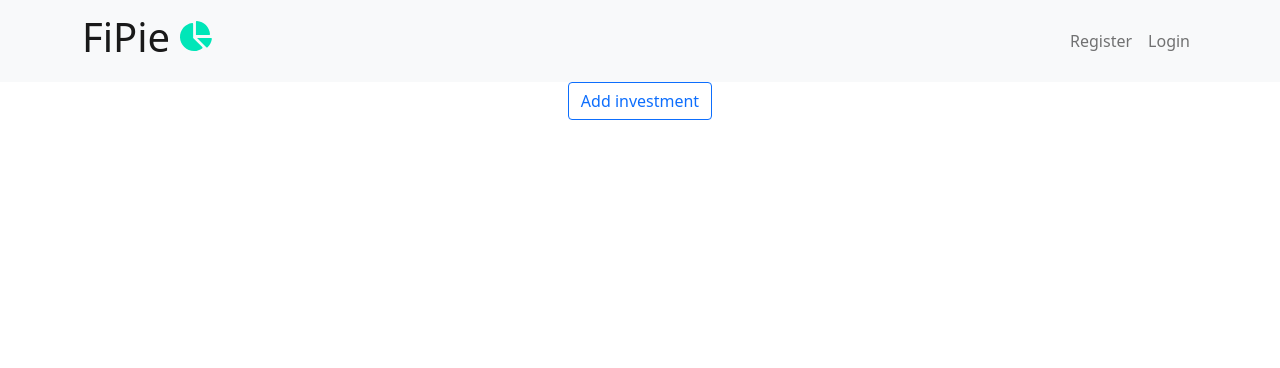
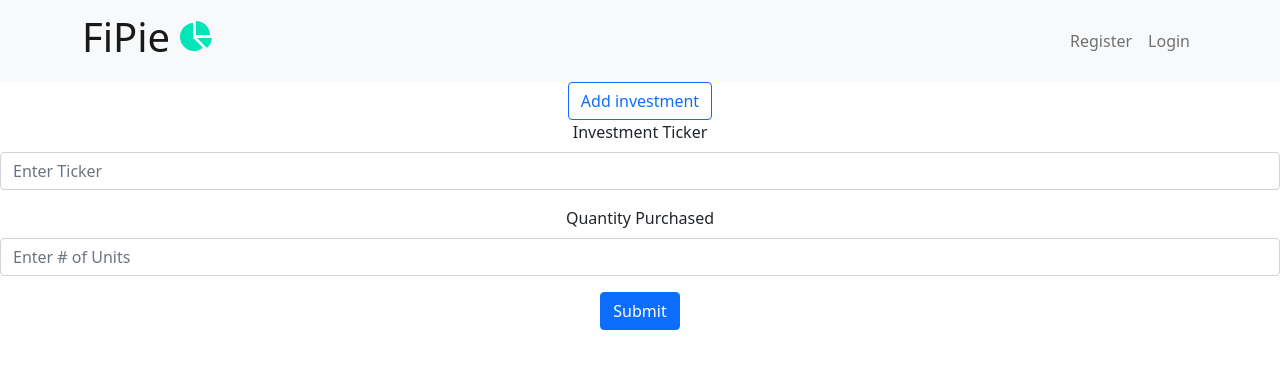
Before and after one commit to sean21johnson/FiPie-Client, a React (Create React App) app: page / in a window 1280 px wide. Shown: the top 368 px of the page. Built offline with nearby package versions, Linux system fonts and the light colour scheme.

Commit message:
working on investment form

```diff
--- a/src/App.tsx
+++ b/src/App.tsx
@@ -1,28 +1,48 @@
-import React, { useState } from 'react';
+import React, { useState } from "react";
 
-import HeaderSample from './HeaderSample'
-import NavBar from './components/NavBar';
-import PrimaryButton from './components/PrimaryButton';
+import HeaderSample from "./HeaderSample";
+import NavBar from "./components/NavBar";
+import PrimaryButton from "./components/PrimaryButton";
+import InvestmentForm from "./components/InvestmentForm";
 
-import 'bootstrap/dist/css/bootstrap.min.css';
-import './App.css';
+import "bootstrap/dist/css/bootstrap.min.css";
+import "./App.css";
 
 function App() {
+	const [data, setData] = React.useState({});
 
-  const [data, setData] = React.useState()
+	const handlePrimaryClick = () => {
+		console.log("primary button clicked");
+	};
 
-  const handlePrimaryClick = () => {
-    console.log('primary button clicked')
-  }
+	const handleInvestmentSubmit = (e: any) => {
+		e.preventDefault();
+		console.log(e.target.formBasicTicker.value);
 
-  return (
-    <div className="App">
+		const ticker = e.target.formBasicTicker.value;
+		const quantity = e.target.formBasicQuantity.value;
 
-      <NavBar />
+		const newInvestment = {
+			ticker: ticker,
+			quantity: quantity,
+		};
 
-      <PrimaryButton handlePrimaryClick={handlePrimaryClick} title={"Add investment"} />
-    </div>
-  );
+		setData(newInvestment);
+
+    console.log(data)
+	};
+
+	return (
+		<div className="App">
+			<NavBar />
+
+			<PrimaryButton
+				handlePrimaryClick={handlePrimaryClick}
+				title={"Add investment"}
+			/>
+			<InvestmentForm handleInvestmentSubmit={handleInvestmentSubmit} />
+		</div>
+	);
 }
 
 export default App;
--- /dev/null
+++ b/src/components/InvestmentForm.tsx
@@ -0,0 +1,37 @@
+import React from "react";
+
+import { Form, Button } from "react-bootstrap";
+
+interface InvestmentFormProps {
+	handleInvestmentSubmit: any
+}
+
+const InvestmentForm = ({ handleInvestmentSubmit }: InvestmentFormProps) => {
+	return (
+		<Form onSubmit={handleInvestmentSubmit}>
+			<Form.Group className="mb-3" controlId="formBasicTicker">
+				<Form.Label>Investment Ticker</Form.Label>
+				<Form.Control type="text" placeholder="Enter Ticker" required/>
+			</Form.Group>
+
+			<Form.Group className="mb-3" controlId="formBasicQuantity">
+				<Form.Label>Quantity Purchased</Form.Label>
+				<Form.Control type="number" placeholder="Enter # of Units" required/>
+			</Form.Group>
+
+{/*
+			<Form.Select aria-label="Default select example">
+				<option>Open this select menu</option>
+				<option value="1">One</option>
+				<option value="2">Two</option>
+				<option value="3">Three</option>
+			</Form.Select> */}
+
+			<Button variant="primary" type="submit" >
+				Submit
+			</Button>
+		</Form>
+	);
+};
+
+export default InvestmentForm;
```
Also changed, not shown: src/components/InvestmentForm.css (added).
